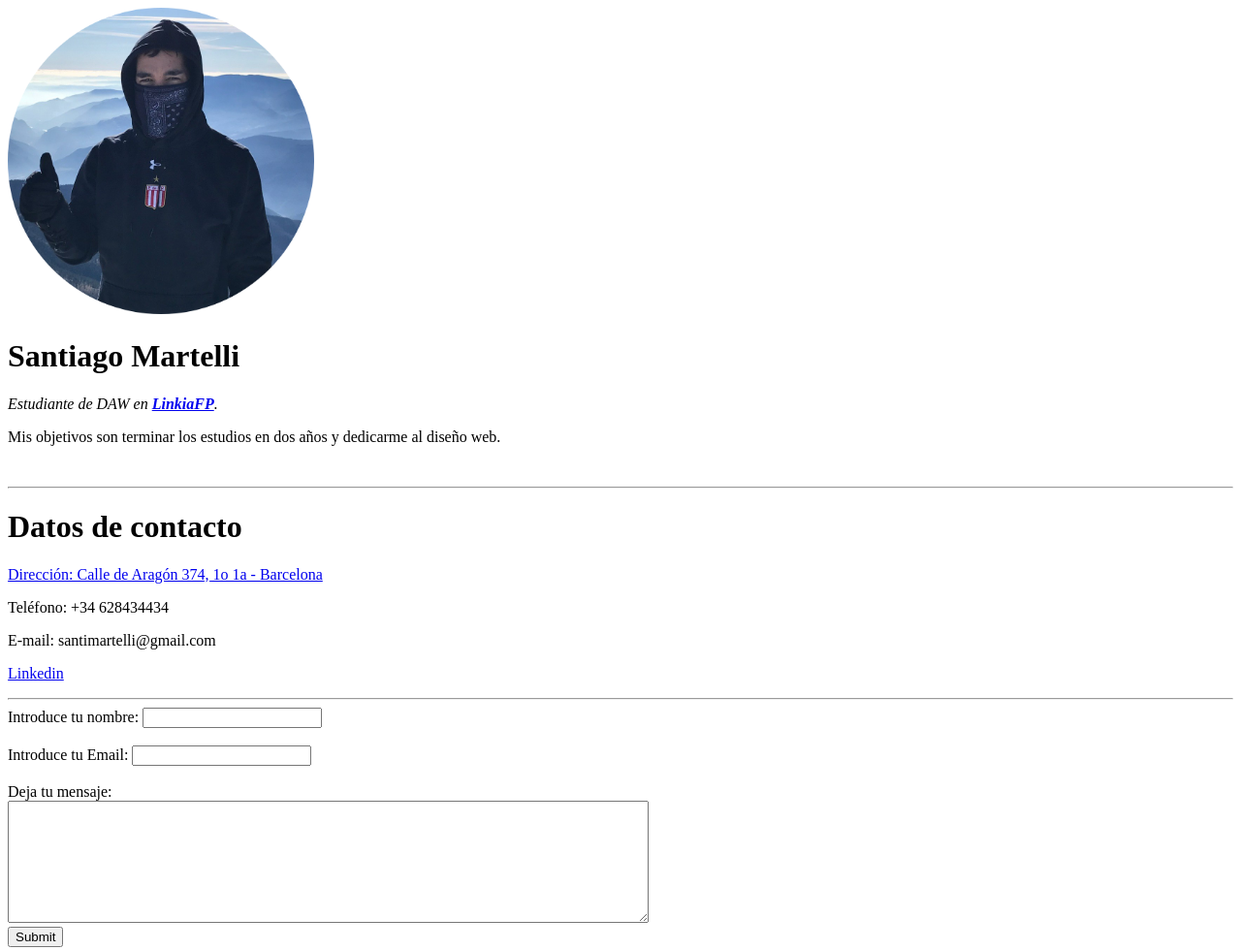
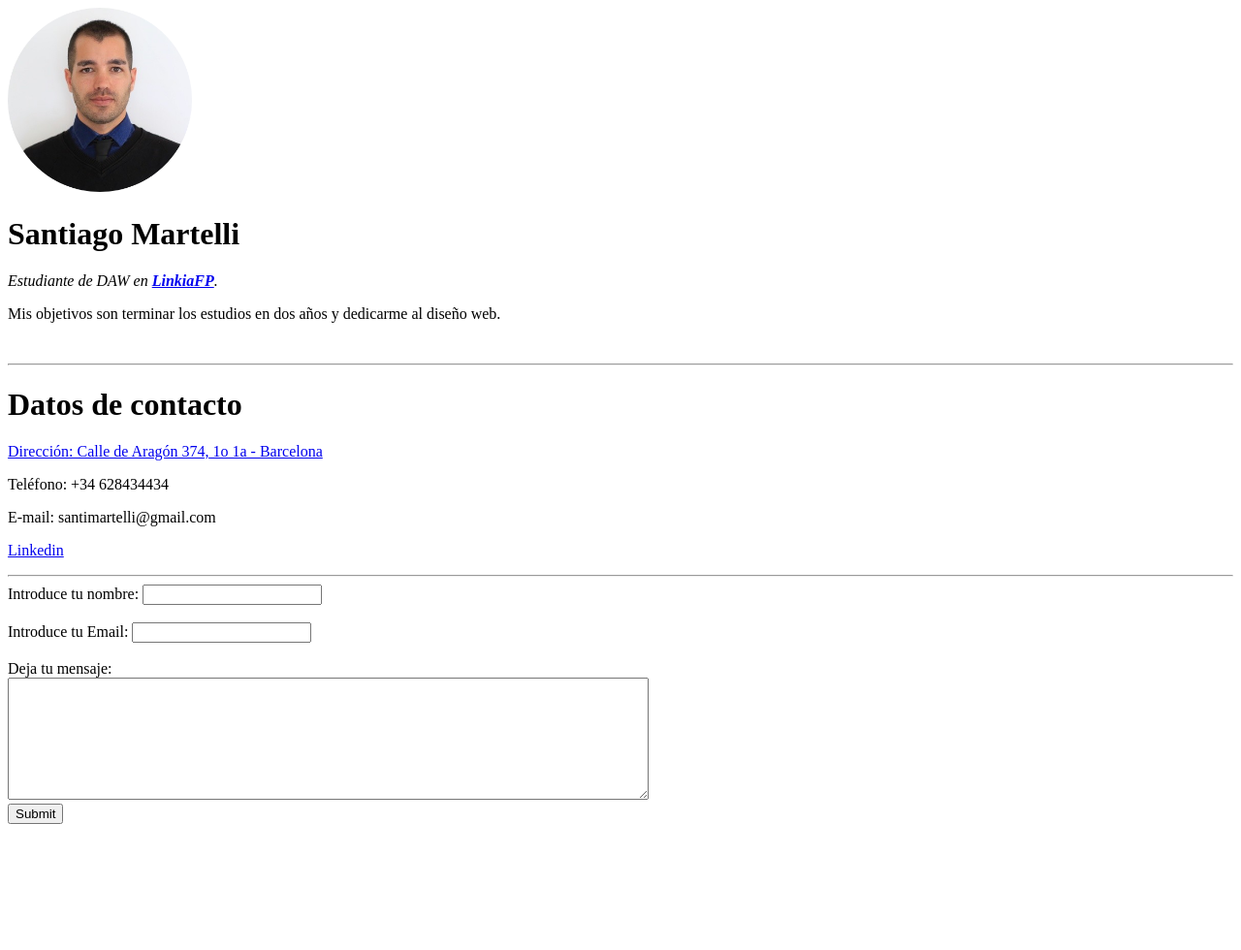
Before and after one commit to santimartelli/cv, a plain HTML site: page contact.html in a window 1280 px wide. Shown: the whole page at 97% size. After the commit the page ends 858 px from the top, so only its background shows below. Drawn offline with Linux system fonts and the light colour scheme.

Commit message:
Actualización página contacto

```diff
--- a/contact.html
+++ b/contact.html
@@ -7,7 +7,7 @@
 </head>
 
 <body>
-  <a href="https://www.linkedin.com/in/santiagomartelli/"><img src="images/IMG_3283.png" alt="Foto de perfil de Santi Martelli" width="25%" height="25%"></a>
+  <a href="https://www.linkedin.com/in/santiagomartelli/"><img src="images/1516999874910.png" alt="Foto de perfil de Santi Martelli" width="15%" height="15%"></a>
   <h1>Santiago Martelli</h1>
   <p><em>Estudiante de DAW en <strong><a href="https://linkiafp.es/">LinkiaFP</a></strong>.</em></p>
   <p>Mis objetivos son terminar los estudios en dos años y dedicarme al diseño web.</p>
```
